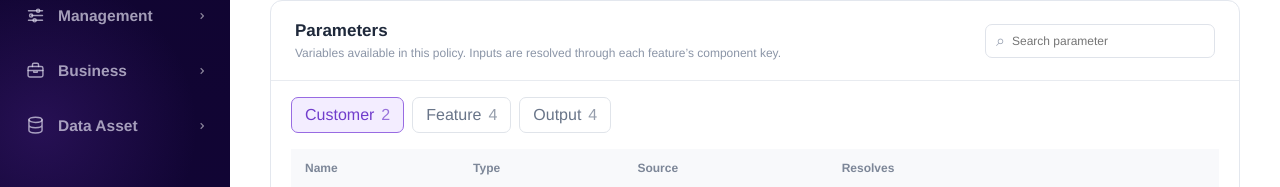
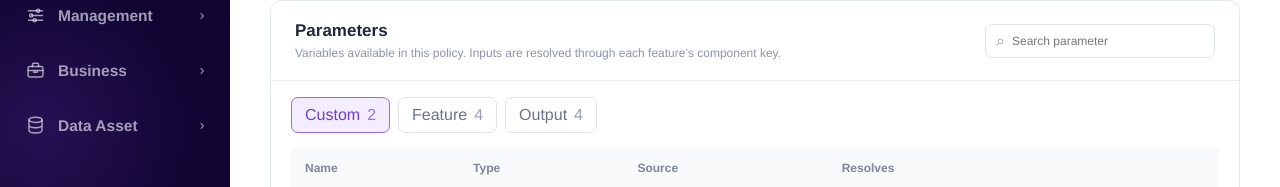
Before and after one commit to wangnan2017fall-oss/Ant-ACE-reinf, a React (Vite) app in the folder frontend/: page /policy/1 in a window 1280 px wide. Both pictures are taken after a click on the tab "Parameters". Shown: the part 256-443 px from the top of the page. Built offline with nearby package versions, Linux system fonts and the light colour scheme.

Commit message:
fix: rename policy parameter customer tab

```diff
--- a/frontend/src/modules/policy/detail/PolicyDetailPage.jsx
+++ b/frontend/src/modules/policy/detail/PolicyDetailPage.jsx
@@ -500,7 +500,7 @@ function PolicyDetailPage() {
           </div>
           <div className="parameter-tabs">
             {[
-              { key: 'customer', label: 'Customer', count: parameters.customer.length },
+              { key: 'customer', label: 'Custom', count: parameters.customer.length },
               { key: 'feature', label: 'Feature', count: parameters.feature.length },
               { key: 'output', label: 'Output', count: parameters.output.length },
             ].map((item) => (
--- a/frontend/src/modules/policy/overview/PolicyOverviewPage.jsx
+++ b/frontend/src/modules/policy/overview/PolicyOverviewPage.jsx
@@ -184,7 +184,7 @@ function PolicyOverviewPage() {
           </div>
           <div className="parameter-tabs">
             {[
-              { key: 'customer', label: 'Customer', count: parameters.customer.length },
+              { key: 'customer', label: 'Custom', count: parameters.customer.length },
               { key: 'feature', label: 'Feature', count: parameters.feature.length },
               { key: 'output', label: 'Output', count: parameters.output.length },
             ].map((item) => <button key={item.key} className={parameterType === item.key ? 'active' : ''} onClick={() => setParameterType(item.key)}>{item.label}<span>{item.count}</span></button>)}
```
